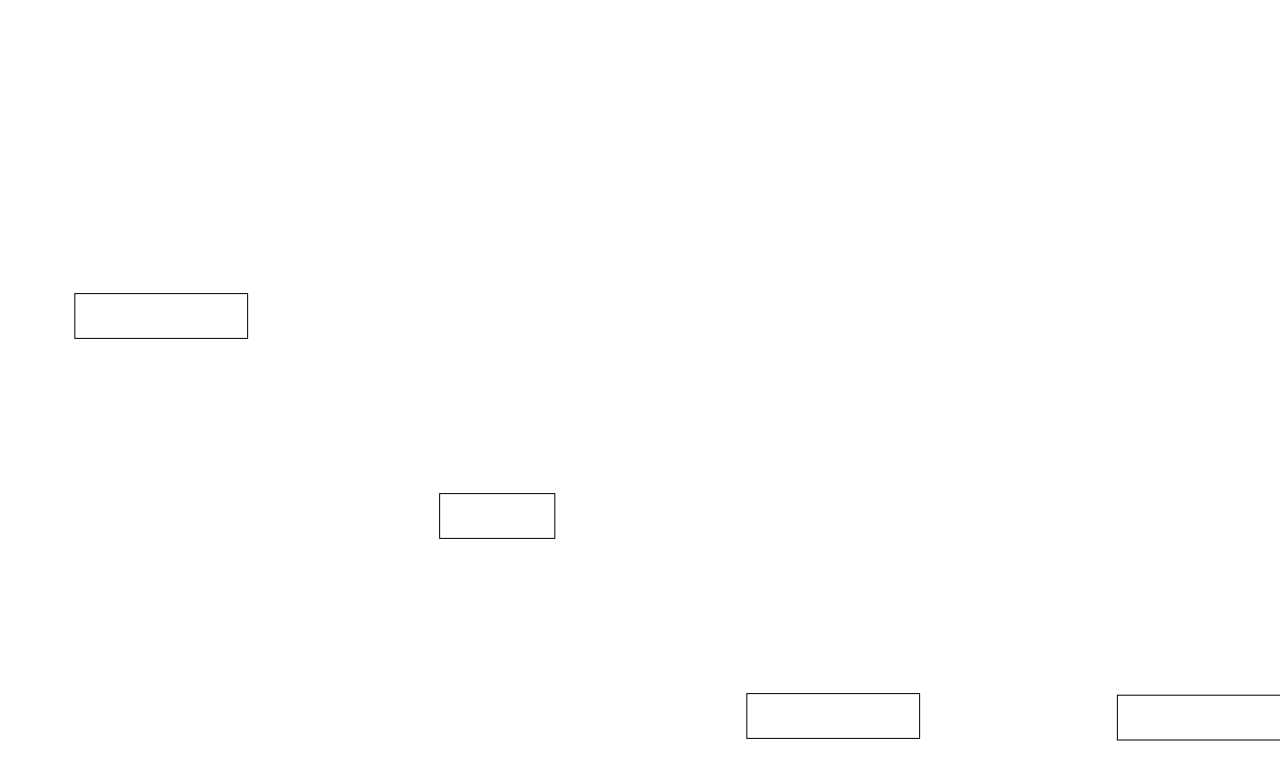
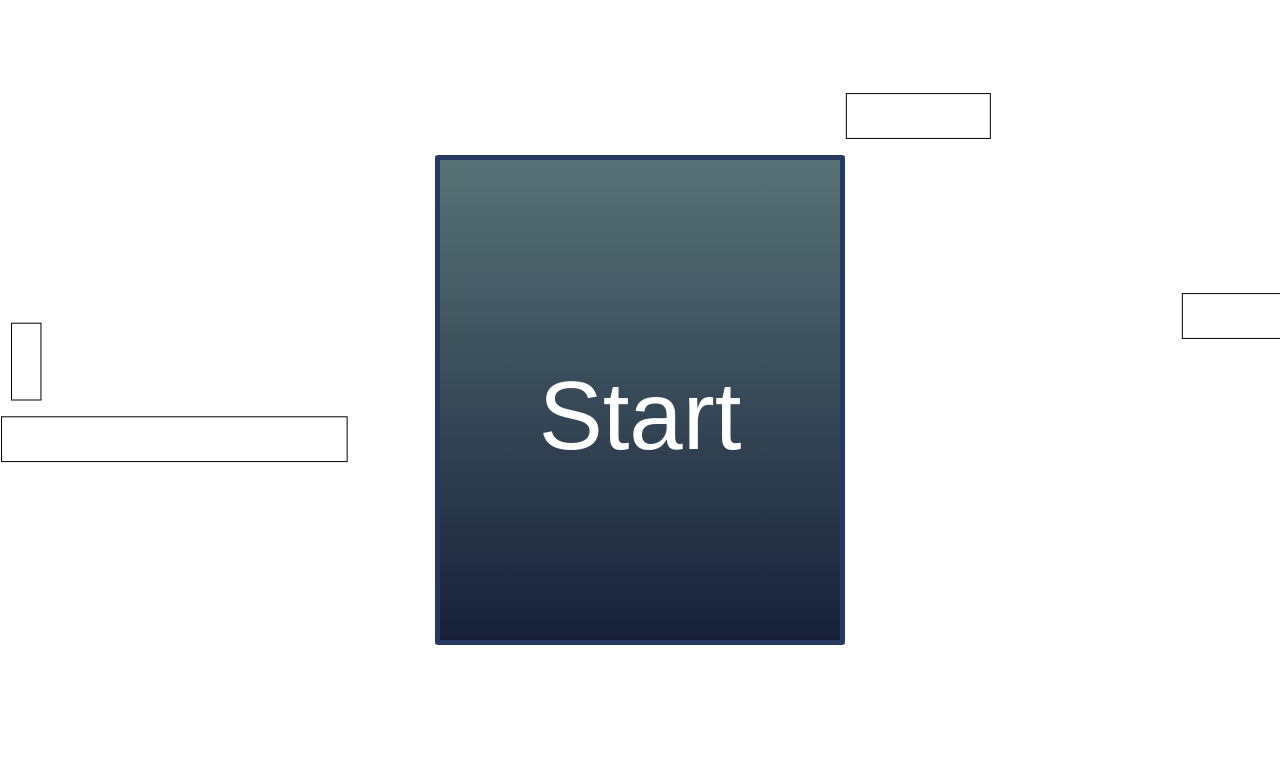
Before and after one commit to amelendez37/knight-runners, a website built with webpack: page src/index.html in a window 1280 px wide. Built offline with nearby package versions, Linux system fonts and the light colour scheme.

Commit message:
start menu wip

```diff
--- a/src/classes/gameObjects.ts
+++ b/src/classes/gameObjects.ts
@@ -295,7 +295,7 @@ export class Platform extends BaseObject {
       // too high
     } else if (nextYPos <= playerHeight * 2) {
       finalNextYPos = playerHeight;
-      // okay
+      // just right
     } else {
       finalNextYPos = nextYPos;
     }
--- a/src/classes/gameState.ts
+++ b/src/classes/gameState.ts
@@ -7,11 +7,19 @@ export class GameState {
   screenRightEdge: number;
 
   hasStarted = false;
+  paused = true;
 
   constructor() {
     // need to re assign this on window resize
     this.screenBottomEdge = window.innerHeight;
     this.screenRightEdge = window.innerWidth;
+  }
+
+  startGame(gameState: GameState, gameLoop: Function) {
+    const menu = document.querySelector('.menu');
+    menu?.classList.add('hide');
+    gameState.paused = false;
+    gameLoop();
   }
 
   getPlayerObjects() {
--- a/src/index.html
+++ b/src/index.html
@@ -27,9 +27,9 @@
 </head>
 
 <body>
-  <!-- <div class="menu">
+  <div class="menu">
     <button class="startButton">Start</button>
-  </div> -->
+  </div>
 
   <canvas id="gameCanvas"></canvas>
 
--- a/src/index.ts
+++ b/src/index.ts
@@ -12,13 +12,7 @@ function setWindowSize(canvas: HTMLCanvasElement, gameState: GameState) {
 function setupMenu(gameState: GameState, ctx: CanvasRenderingContext2D) {
   const startButton = document.querySelector('.startButton');
   startButton?.addEventListener('click', () => {
-    setTimeout(() => {
-      const menu = document.querySelector('.menu') as HTMLDivElement;
-      menu.classList.add('hide');
-
-      gameState.hasStarted = true;
-      gameLoop(gameState, ctx);
-    }, 3000);
+    gameState.startGame(gameState, () => gameLoop(gameState, ctx));
   });
 }
 
@@ -81,7 +75,9 @@ function gameLoop(gameState: GameState, ctx: CanvasRenderingContext2D) {
     player.draw();
   }
 
-  requestAnimationFrame(() => gameLoop(gameState, ctx));
+  if (!gameState.paused) {
+    requestAnimationFrame(() => gameLoop(gameState, ctx));
+  }
 }
 
 async function run() {
@@ -92,6 +88,8 @@ async function run() {
 
   setupMenu(gameState, ctx);
   initObjects(gameState, ctx);
+  // initial draw when game is still paused
+  // gameLoop(gameState, ctx);
   setWindowSize(canvas, gameState);
   window.addEventListener('resize', function () {
     setWindowSize(canvas, gameState);
--- a/src/styles.css
+++ b/src/styles.css
@@ -1,21 +1,28 @@
 .menu {
-    width: 100vw;
-    height: 100vh;
-    background-color: #172038;
+    position: absolute;
+    top: 50%;
+    left: 50%;
+    transform: translate(-50%, -50%);
+    width: 25rem;
+    height: 30rem;
     z-index: 1000;
-    opacity: 0.33;
+    background: linear-gradient(to bottom, #577277, #172038);
 
     display: flex;
     justify-content: center;
     align-items: center;
+    border-radius: .2rem;
+    border: 5px solid #253a5e;
 }
 
 .startButton {
     width: 15rem;
     height: 5rem;
-    border-radius: 10px;
+    background: transparent;
+    border: none;
+    font-size: 6rem;
+    color: white;
     cursor: pointer;
-    background-color: #3c5e8b;
 }
 
 .hide {
```
